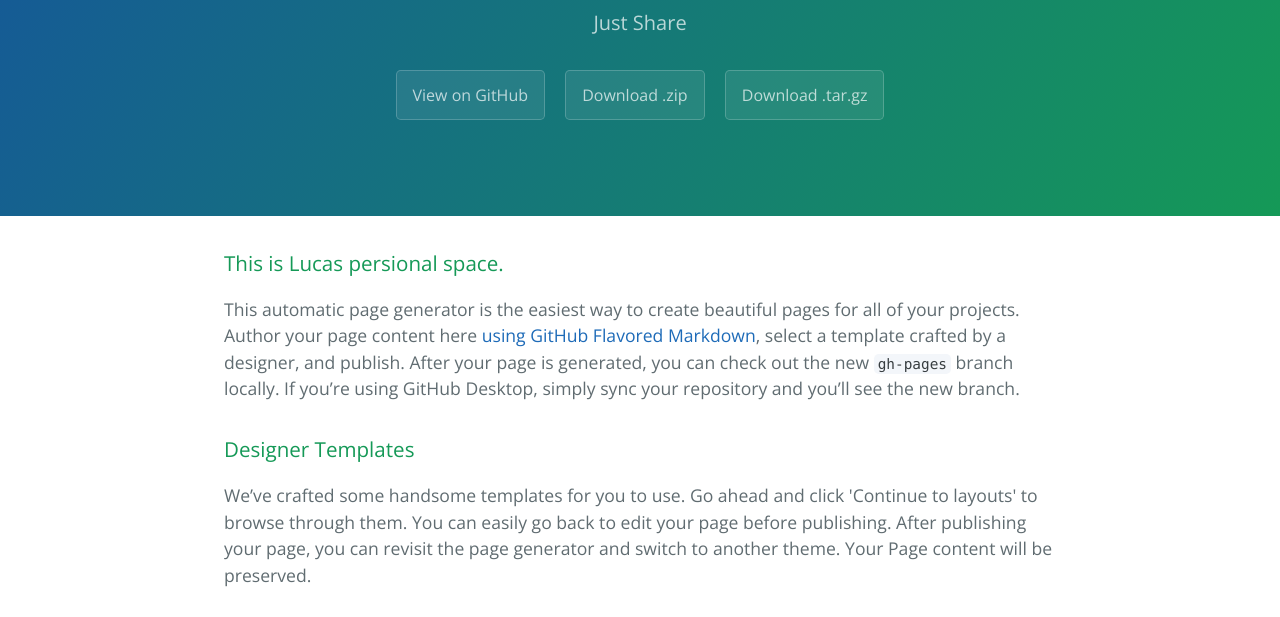
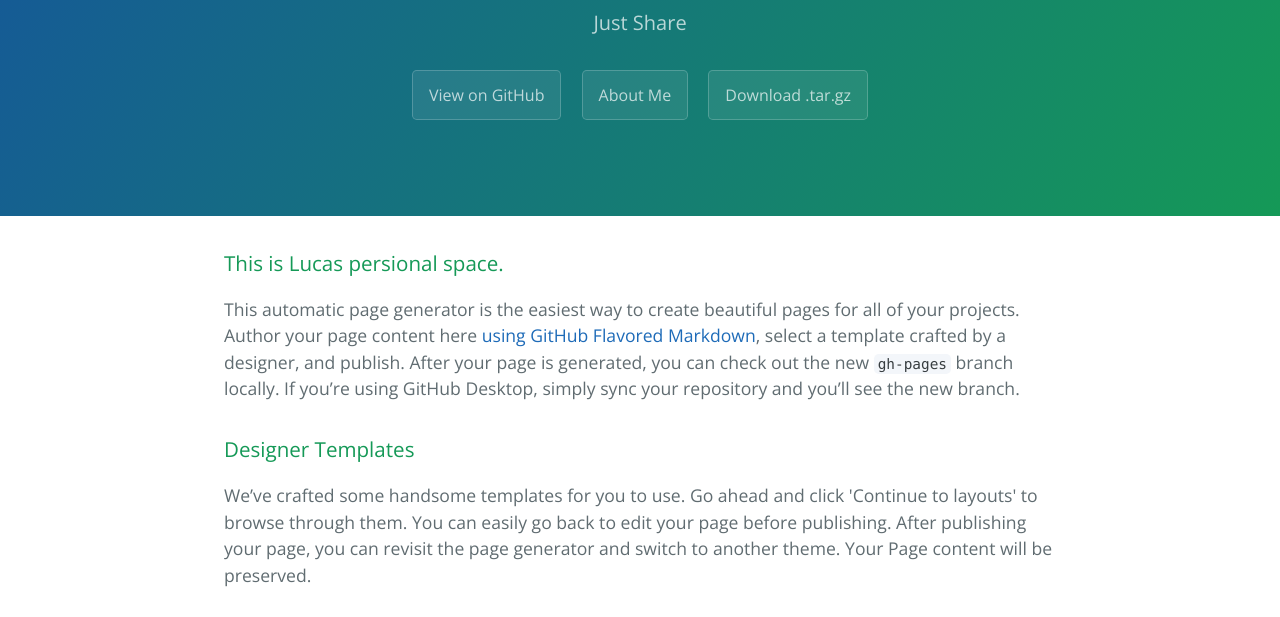
Before and after one commit to LucasShih/My_website, a plain HTML site: page index.html in a window 1280 px wide. Shown: the part 167-784 px from the top of the page. Drawn offline with nearby package versions, Linux system fonts and the light colour scheme.

Commit message:
Update index.html

```diff
--- a/index.html
+++ b/index.html
@@ -14,7 +14,7 @@
       <h1 class="project-name">My website</h1>
       <h2 class="project-tagline">Just Share</h2>
       <a href="https://github.com/LucasShih/My_website" class="btn">View on GitHub</a>
-      <a href="https://github.com/LucasShih/My_website/zipball/master" class="btn">Download .zip</a>
+      <a href="https://github.com/LucasShih/My_website/AboutMe.html" class="btn">About Me</a>
       <a href="https://github.com/LucasShih/My_website/tarball/master" class="btn">Download .tar.gz</a>
     </section>
 
```
